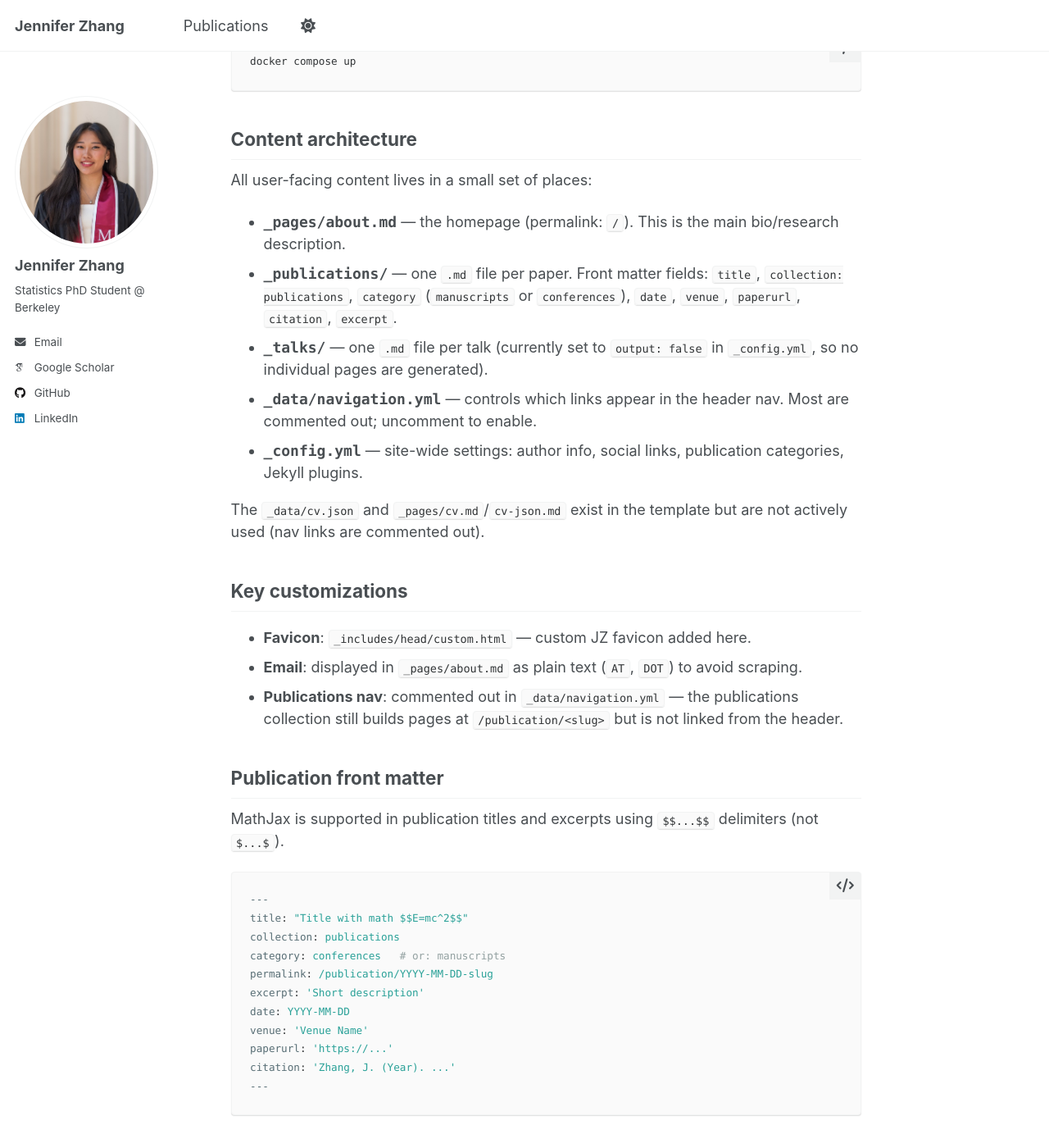
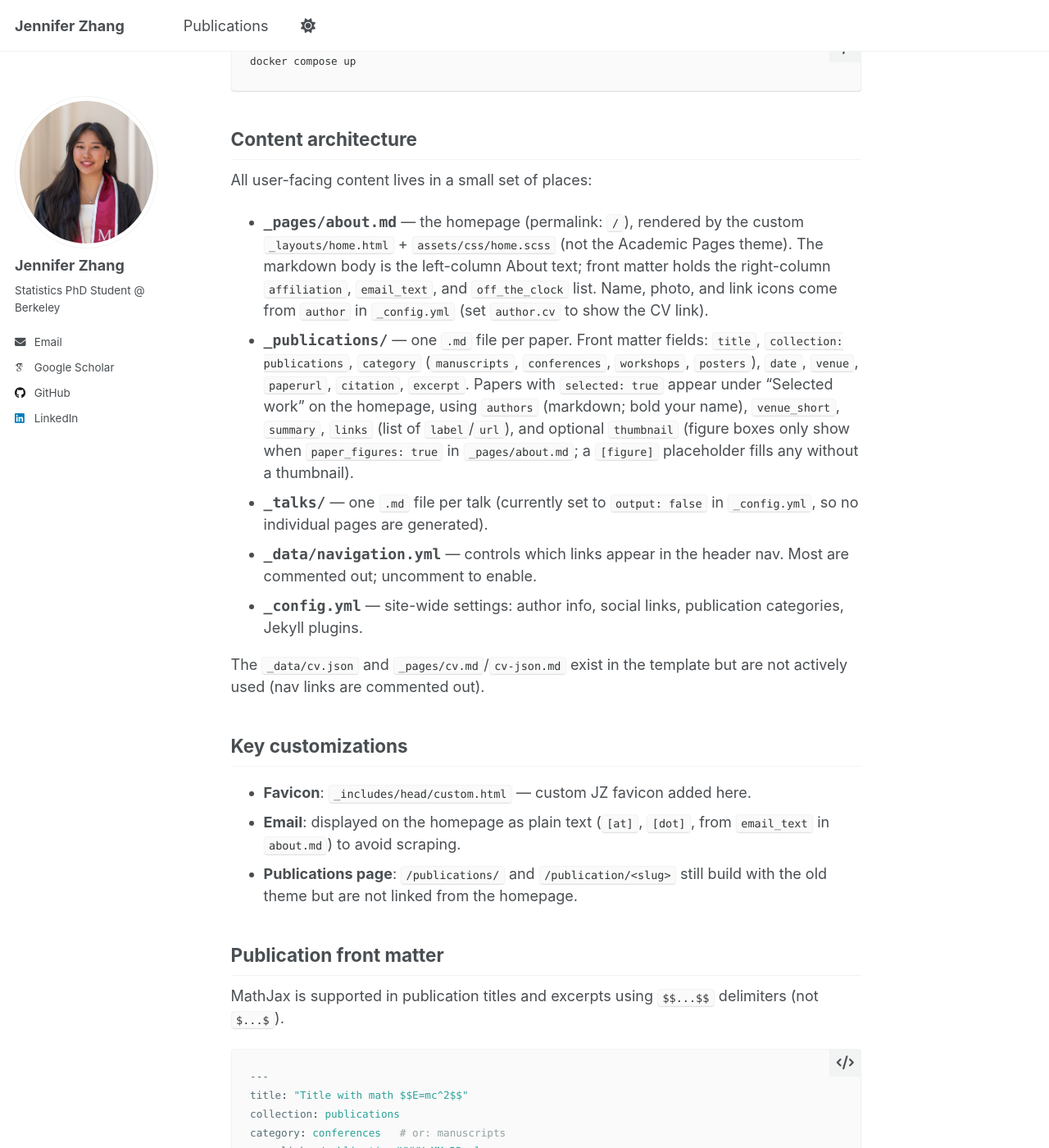
Before and after one commit to jenjzhang/jenjzhang.github.io, a Jekyll site: the page built from CLAUDE.md, in a window 1280 px wide and 1400 px high, scrolled down 744 px. Shown: the whole window at 82% size. Built offline with Jekyll 4.4.1, drawn with Linux system fonts in a browser that asks for light colours; some web fonts are replaced; our own code applies the rules of GitHub Pages for plain Markdown files; a script that is not in the unit is left out.

Commit message:
Redesign homepage: lab-notebook layout with selected work
New custom homepage layout (_layouts/home.html, assets/css/home.scss)
independent of the Academic Pages theme: scrolling left column with
About and Selected work, sticky right column with name, photo, links,
email, and "Off the clock". Selected papers are driven by front matter
in _publications/. Adds CV link (files/cv.pdf).

Co-Authored-By: Claude Opus 5.5 <noreply@anthropic.com>

```diff
--- a/CLAUDE.md
+++ b/CLAUDE.md
@@ -24,8 +24,8 @@ docker compose up
 
 All user-facing content lives in a small set of places:
 
-- **`_pages/about.md`** — the homepage (permalink: `/`). This is the main bio/research description.
-- **`_publications/`** — one `.md` file per paper. Front matter fields: `title`, `collection: publications`, `category` (`manuscripts` or `conferences`), `date`, `venue`, `paperurl`, `citation`, `excerpt`.
+- **`_pages/about.md`** — the homepage (permalink: `/`), rendered by the custom `_layouts/home.html` + `assets/css/home.scss` (not the Academic Pages theme). The markdown body is the left-column About text; front matter holds the right-column `affiliation`, `email_text`, and `off_the_clock` list. Name, photo, and link icons come from `author` in `_config.yml` (set `author.cv` to show the CV link).
+- **`_publications/`** — one `.md` file per paper. Front matter fields: `title`, `collection: publications`, `category` (`manuscripts`, `conferences`, `workshops`, `posters`), `date`, `venue`, `paperurl`, `citation`, `excerpt`. Papers with `selected: true` appear under "Selected work" on the homepage, using `authors` (markdown; bold your name), `venue_short`, `summary`, `links` (list of `label`/`url`), and optional `thumbnail` (figure boxes only show when `paper_figures: true` in `_pages/about.md`; a `[figure]` placeholder fills any without a thumbnail).
 - **`_talks/`** — one `.md` file per talk (currently set to `output: false` in `_config.yml`, so no individual pages are generated).
 - **`_data/navigation.yml`** — controls which links appear in the header nav. Most are commented out; uncomment to enable.
 - **`_config.yml`** — site-wide settings: author info, social links, publication categories, Jekyll plugins.
@@ -35,8 +35,8 @@ The `_data/cv.json` and `_pages/cv.md`/`cv-json.md` exist in the template but ar
 ## Key customizations
 
 - **Favicon**: `_includes/head/custom.html` — custom JZ favicon added here.
-- **Email**: displayed in `_pages/about.md` as plain text (`AT`, `DOT`) to avoid scraping.
-- **Publications nav**: commented out in `_data/navigation.yml` — the publications collection still builds pages at `/publication/<slug>` but is not linked from the header.
+- **Email**: displayed on the homepage as plain text (`[at]`, `[dot]`, from `email_text` in `about.md`) to avoid scraping.
+- **Publications page**: `/publications/` and `/publication/<slug>` still build with the old theme but are not linked from the homepage.
 
 ## Publication front matter
 
--- a/_config.yml
+++ b/_config.yml
@@ -30,6 +30,7 @@ author:
   employer         : # "Red Brick University"
   uri              : # URL
   email            : "jenniferzhang@berkeley.edu"
+  cv               : "/files/cv.pdf" # shows the CV link on the homepage; remove to hide
 
   # Academic websites
   academia         : # URL
--- /dev/null
+++ b/assets/css/home.scss
@@ -0,0 +1,306 @@
+---
+---
+
+// Styles for the homepage (_layouts/home.html). Independent of the
+// Academic Pages theme stylesheet (main.scss), which other pages still use.
+
+@import
+    "vendor/font-awesome/fontawesome",
+    "vendor/font-awesome/brands";
+
+:root {
+  --bg: #faf9f6;
+  --card: #ffffff;
+  --grid: #eeece7;
+  --rule: #e2dfd8;
+  --dash: #c9c5bc;
+  --ink: #22211f;
+  --muted: #66625b;
+  --accent: #3f5a3a;
+
+  --serif: 'Source Serif 4', Georgia, serif;
+  --mono: 'IBM Plex Mono', ui-monospace, monospace;
+}
+
+* { box-sizing: border-box; }
+
+html { -webkit-text-size-adjust: 100%; }
+
+body {
+  margin: 0;
+  background: var(--bg);
+  color: var(--ink);
+  font-family: var(--serif);
+  font-size: 18px;
+  line-height: 1.6;
+}
+
+a {
+  color: var(--accent);
+  text-decoration-color: color-mix(in srgb, var(--accent) 40%, transparent);
+  text-underline-offset: 3px;
+}
+a:hover { text-decoration-color: var(--accent); }
+
+.mono {
+  font-family: var(--mono);
+  font-size: 13px;
+  letter-spacing: 0.08em;
+  line-height: 1.2;
+}
+
+// ---------- page grid ----------
+
+.page {
+  max-width: 1280px;
+  margin: 0 auto;
+  padding: 0 80px;
+  display: grid;
+  grid-template-columns: minmax(0, 1fr) 360px;
+  column-gap: 80px;
+}
+
+.main {
+  padding: 56px 0 96px;
+  min-width: 0;
+}
+
+// Right column stays in place while the left column scrolls.
+.side {
+  position: sticky;
+  top: 0;
+  height: 100vh;
+  overflow-y: auto;
+  padding: 56px 0 40px;
+  display: flex;
+  flex-direction: column;
+  gap: 22px;
+}
+
+// ---------- section headers ----------
+
+.section-head {
+  display: flex;
+  gap: 20px;
+  align-items: flex-start;
+  height: 40px;
+  margin: 0;
+  padding: 0;
+  border-bottom: 1px solid var(--accent);
+  color: var(--accent);
+  text-transform: uppercase;
+}
+.section-head .jz { font-weight: 500; }
+
+.side-nav {
+  justify-content: flex-end;
+  gap: 28px;
+}
+.side-nav a { text-decoration: none; }
+
+// ---------- about ----------
+
+.about {
+  max-width: 700px;
+  padding: 32px 0 56px;
+}
+.about p { margin: 0 0 18px; }
+.about ul {
+  margin: 0 0 18px;
+  padding-left: 20px;
+  list-style: square;
+}
+.about li { margin-bottom: 4px; }
+.about li::marker { color: var(--accent); }
+
+// ---------- papers ----------
+
+.papers { list-style: none; margin: 0; padding: 0; }
+
+.paper {
+  display: grid;
+  grid-template-columns: 220px minmax(0, 1fr) 44px;
+  gap: 28px;
+  padding: 40px 0;
+  border-bottom: 1px solid var(--rule);
+}
+.paper:last-child { border-bottom: 0; }
+.paper--no-figure { grid-template-columns: minmax(0, 1fr) 44px; }
+
+.paper__figure {
+  height: 168px;
+  border: 1px solid var(--rule);
+  background-color: var(--card);
+  background-image:
+    linear-gradient(var(--grid) 1px, transparent 1px),
+    linear-gradient(90deg, var(--grid) 1px, transparent 1px);
+  background-size: 16px 16px;
+  display: flex;
+  align-items: center;
+  justify-content: center;
+  overflow: hidden;
+  color: var(--muted);
+  font-family: var(--mono);
+  font-size: 12px;
+}
+.paper__figure img {
+  width: 100%;
+  height: 100%;
+  object-fit: contain;
+  background: var(--card);
+}
+
+.paper__body {
+  display: flex;
+  flex-direction: column;
+  gap: 6px;
+}
+
+.paper__num {
+  font-family: var(--mono);
+  font-size: 13px;
+  font-weight: 500;
+  color: var(--accent);
+}
+
+.paper__title {
+  margin: 0;
+  font-size: 19px;
+  font-weight: 600;
+  line-height: 1.4;
+}
+.paper__title a { color: var(--ink); text-decoration-color: var(--rule); }
+.paper__title a:hover { color: var(--accent); text-decoration-color: var(--accent); }
+
+.paper__authors { font-size: 16px; line-height: 1.5; }
+.paper__authors strong { font-weight: 600; }
+
+.paper__venue { font-size: 16px; font-style: italic; color: var(--muted); }
+
+.paper__summary { margin: 6px 0 0; font-size: 16px; line-height: 1.55; color: var(--muted); }
+
+.paper__links {
+  margin-top: 6px;
+  display: flex;
+  gap: 18px;
+  font-family: var(--mono);
+  font-size: 13px;
+  text-transform: uppercase;
+}
+
+.paper__year {
+  font-family: var(--mono);
+  font-size: 13px;
+  color: var(--muted);
+  text-align: right;
+}
+
+// ---------- profile (right column) ----------
+
+.profile {
+  display: flex;
+  flex-direction: column;
+  gap: 22px;
+}
+
+.name {
+  margin: 10px 0 0;
+  font-family: var(--mono);
+  font-weight: 500;
+  font-size: 44px;
+  line-height: 1.05;
+  letter-spacing: -0.01em;
+  text-transform: uppercase;
+}
+
+.portrait {
+  display: block;
+  width: 180px;
+  height: 216px;
+  object-fit: cover;
+  object-position: 50% 20%;
+  padding: 8px;
+  background: var(--card);
+  border: 1px solid var(--rule);
+}
+
+.affiliation {
+  color: var(--muted);
+  line-height: 1.7;
+  text-transform: uppercase;
+}
+
+.icons {
+  display: flex;
+  gap: 4px;
+  margin: 0 0 0 -10px;
+  padding: 0;
+  list-style: none;
+}
+.icons a {
+  display: inline-flex;
+  align-items: center;
+  justify-content: center;
+  width: 44px;
+  height: 44px;
+  font-size: 22px;
+  text-decoration: none;
+}
+
+.email {
+  font-family: var(--mono);
+  font-size: 14px;
+  margin-top: -18px;
+}
+
+.otc {
+  margin-top: auto;
+  border-top: 1px dashed var(--dash);
+  padding-top: 18px;
+  font-family: var(--mono);
+  font-size: 13px;
+  line-height: 1.7;
+  color: var(--muted);
+}
+.otc h2 {
+  margin: 0 0 4px;
+  font-size: inherit;
+  font-weight: 500;
+  color: var(--accent);
+  text-transform: uppercase;
+}
+.otc ul { margin: 0; padding: 0; list-style: none; }
+
+.visually-hidden {
+  position: absolute;
+  width: 1px;
+  height: 1px;
+  overflow: hidden;
+  clip: rect(0 0 0 0);
+  white-space: nowrap;
+}
+
+// ---------- narrower screens ----------
+
+@media (max-width: 1100px) {
+  .page { padding: 0 40px; column-gap: 48px; grid-template-columns: minmax(0, 1fr) 300px; }
+  .paper { grid-template-columns: 180px minmax(0, 1fr) 40px; gap: 24px; }
+  .paper__figure { height: 130px; }
+  .paper--no-figure { grid-template-columns: minmax(0, 1fr) 40px; }
+}
+
+// Single column: profile first, then about and papers, then "off the clock".
+@media (max-width: 820px) {
+  body { font-size: 17px; }
+  .page { display: flex; flex-direction: column; padding: 0 16px; }
+  .side { display: contents; }
+  .side-nav { display: none; }
+  .profile { order: 1; gap: 18px; padding-top: 32px; }
+  .main { order: 2; padding: 40px 0 24px; }
+  .otc { order: 3; margin: 0 0 48px; }
+  .name { font-size: 36px; }
+  .email { margin-top: -10px; }
+  .paper { grid-template-columns: minmax(0, 1fr); gap: 16px; padding: 32px 0; }
+  .paper__figure { height: 180px; }
+  .paper__year { text-align: left; }
+}
```
Also changed, not shown: _layouts/home.html (added, +120 -0 lines), _pages/about.md (+15 -25 lines), _publications/2024-01-01-well-integrity-energy-fuels.md (+9 -0 lines), _publications/2026-07-31-staix-calibration-mmlu.md (+9 -0 lines), _publications/2026-12-11-tae-validity-awareness.md (+7 -0 lines), 1 other file.
